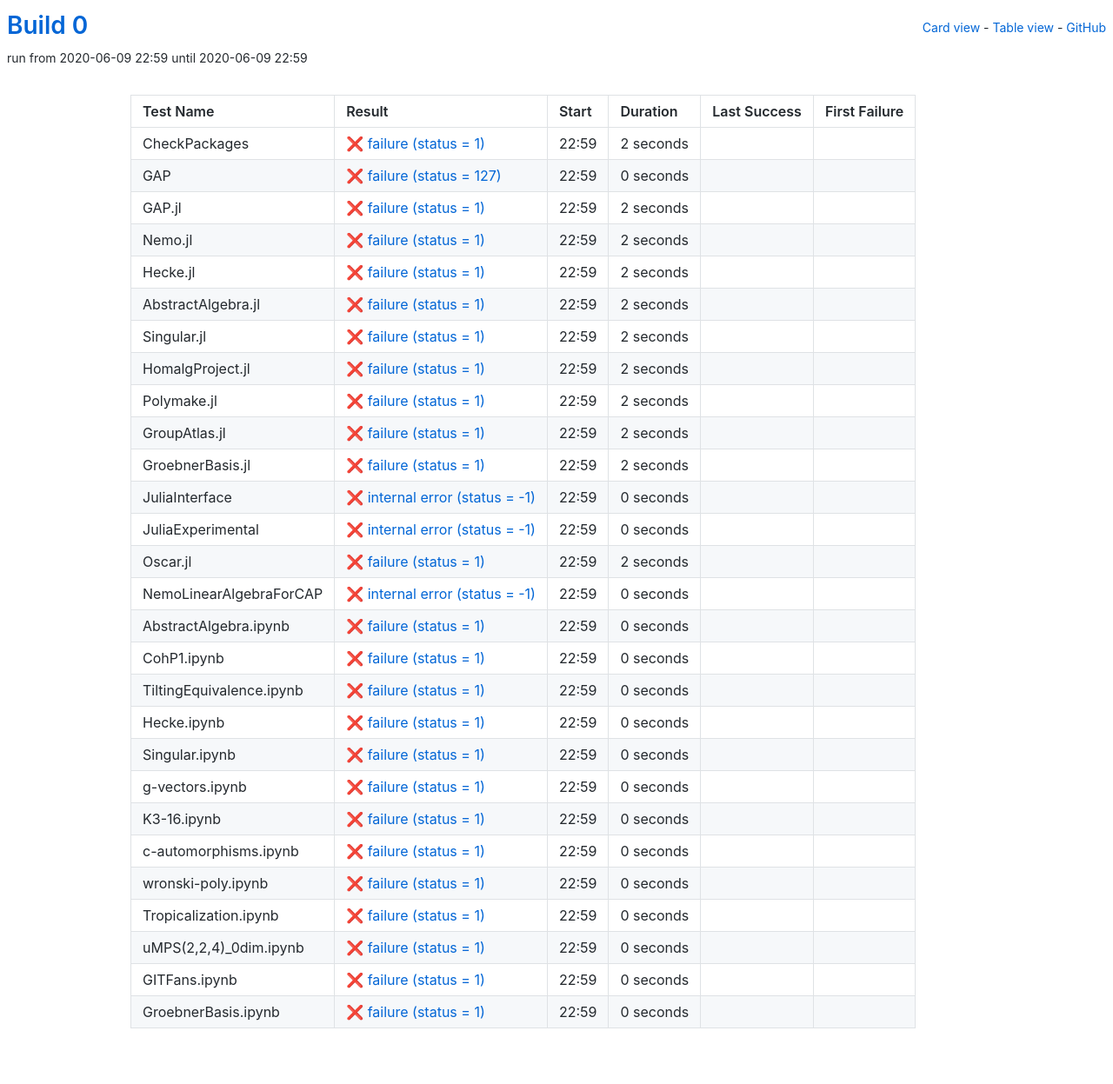
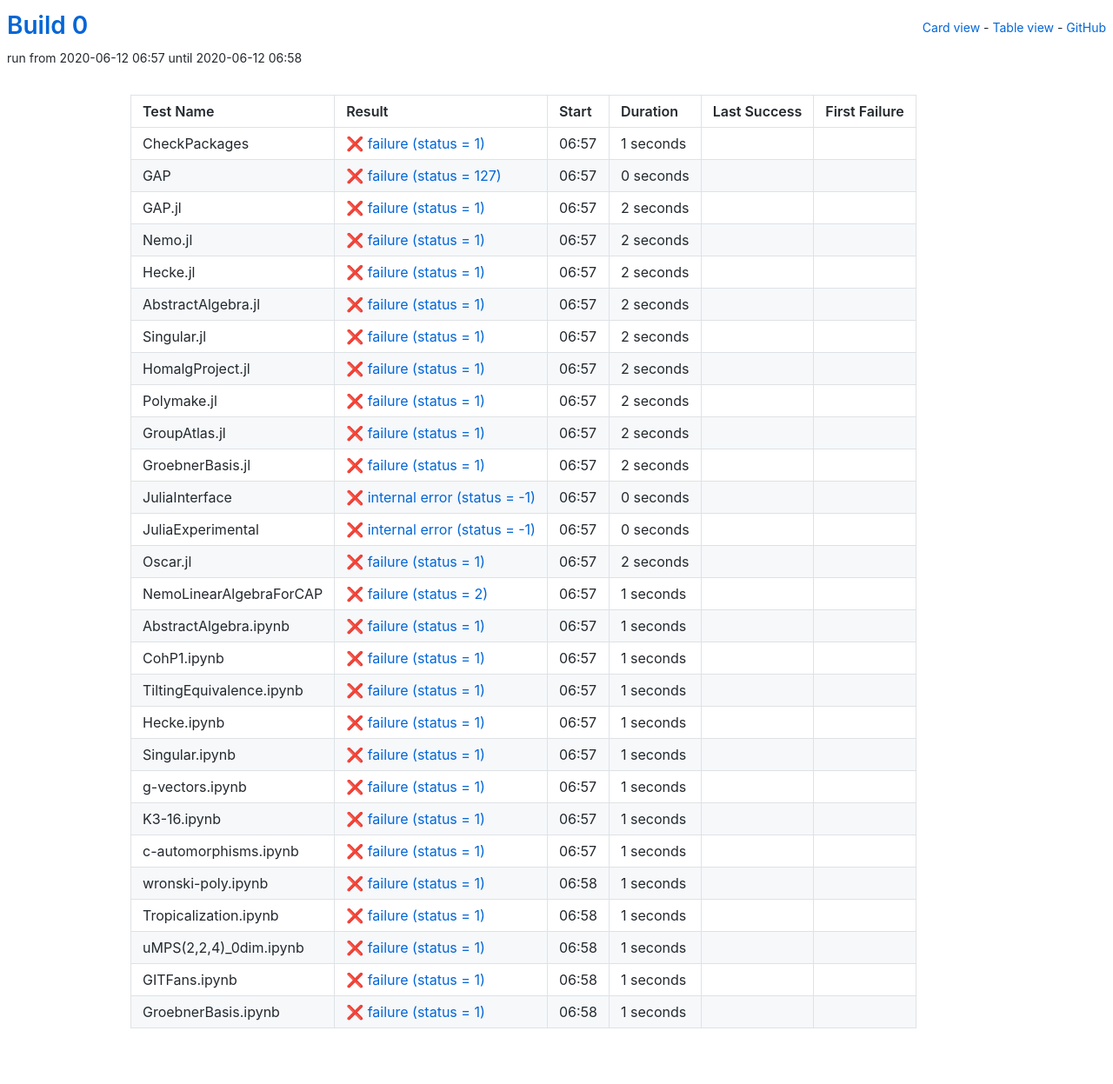
Before and after one commit to rbehrends/oscar-ci-results, a Jekyll site: the page built from table.html, in a window 1280 px wide. Shown: the whole page at 87% size. Built offline with Jekyll 4.4.1, drawn with Linux system fonts in a browser that asks for light colours.

Commit message:
Build #0

```diff
--- a/_data/ci.yml
+++ b/_data/ci.yml
@@ -2,16 +2,18 @@
 build: 0
 build_url: http://localhost:8088/job/oscar/
 job: oscar
+organization: rbehrends
 repo: oscar-ci-results
+repourl: https://github.com/rbehrends/oscar-ci-results
 tests:
 - name: CheckPackages
   id: checkpackages
   log: http://localhost:8088/job/oscar/artifact/logs/build-0/CheckPackages.log
-  start: 2020-06-09 22:59
+  start: 2020-06-12 06:57
   success: false
   exitcode: 1
   status: failure
-  duration: 2
+  duration: 1
   last_success: false
   last_success_url:
   first_failure: false
@@ -19,7 +21,7 @@ tests:
 - name: GAP
   id: gap
   log: http://localhost:8088/job/oscar/artifact/logs/build-0/GAP.log
-  start: 2020-06-09 22:59
+  start: 2020-06-12 06:57
   success: false
   exitcode: 127
   status: failure
@@ -31,7 +33,7 @@ tests:
 - name: GAP.jl
   id: gap-jl
   log: http://localhost:8088/job/oscar/artifact/logs/build-0/GAP.jl.log
-  start: 2020-06-09 22:59
+  start: 2020-06-12 06:57
   success: false
   exitcode: 1
   status: failure
@@ -43,7 +45,7 @@ tests:
 - name: Nemo.jl
   id: nemo-jl
   log: http://localhost:8088/job/oscar/artifact/logs/build-0/Nemo.jl.log
-  start: 2020-06-09 22:59
+  start: 2020-06-12 06:57
   success: false
   exitcode: 1
   status: failure
@@ -55,7 +57,7 @@ tests:
 - name: Hecke.jl
   id: hecke-jl
   log: http://localhost:8088/job/oscar/artifact/logs/build-0/Hecke.jl.log
-  start: 2020-06-09 22:59
+  start: 2020-06-12 06:57
   success: false
   exitcode: 1
   status: failure
@@ -67,7 +69,7 @@ tests:
 - name: AbstractAlgebra.jl
   id: abstractalgebra-jl
   log: http://localhost:8088/job/oscar/artifact/logs/build-0/AbstractAlgebra.jl.log
-  start: 2020-06-09 22:59
+  start: 2020-06-12 06:57
   success: false
   exitcode: 1
   status: failure
@@ -79,7 +81,7 @@ tests:
 - name: Singular.jl
   id: singular-jl
   log: http://localhost:8088/job/oscar/artifact/logs/build-0/Singular.jl.log
-  start: 2020-06-09 22:59
+  start: 2020-06-12 06:57
   success: false
   exitcode: 1
   status: failure
@@ -91,7 +93,7 @@ tests:
 - name: HomalgProject.jl
   id: homalgproject-jl
   log: http://localhost:8088/job/oscar/artifact/logs/build-0/HomalgProject.jl.log
-  start: 2020-06-09 22:59
+  start: 2020-06-12 06:57
   success: false
   exitcode: 1
   status: failure
@@ -103,7 +105,7 @@ tests:
 - name: Polymake.jl
   id: polymake-jl
   log: http://localhost:8088/job/oscar/artifact/logs/build-0/Polymake.jl.log
-  start: 2020-06-09 22:59
+  start: 2020-06-12 06:57
   success: false
   exitcode: 1
   status: failure
@@ -115,7 +117,7 @@ tests:
 - name: GroupAtlas.jl
   id: groupatlas-jl
   log: http://localhost:8088/job/oscar/artifact/logs/build-0/GroupAtlas.jl.log
-  start: 2020-06-09 22:59
+  start: 2020-06-12 06:57
   success: false
   exitcode: 1
   status: failure
@@ -127,7 +129,7 @@ tests:
 - name: GroebnerBasis.jl
   id: groebnerbasis-jl
   log: http://localhost:8088/job/oscar/artifact/logs/build-0/GroebnerBasis.jl.log
-  start: 2020-06-09 22:59
+  start: 2020-06-12 06:57
   success: false
   exitcode: 1
   status: failure
@@ -139,7 +141,7 @@ tests:
 - name: JuliaInterface
   id: juliainterface
   log: http://localhost:8088/job/oscar/artifact/logs/build-0/JuliaInterface.log
-  start: 2020-06-09 22:59
+  start: 2020-06-12 06:57
   success: false
   exitcode: -1
   status: internal error
@@ -151,7 +153,7 @@ tests:
 - name: JuliaExperimental
   id: juliaexperimental
   log: http://localhost:8088/job/oscar/artifact/logs/build-0/JuliaExperimental.log
-  start: 2020-06-09 22:59
+  start: 2020-06-12 06:57
   success: false
   exitcode: -1
   status: internal error
@@ -163,7 +165,7 @@ tests:
 - name: Oscar.jl
   id: oscar-jl
   log: http://localhost:8088/job/oscar/artifact/logs/build-0/Oscar.jl.log
-  start: 2020-06-09 22:59
+  start: 2020-06-12 06:57
   success: false
   exitcode: 1
   status: failure
@@ -175,11 +177,11 @@ tests:
 - name: NemoLinearAlgebraForCAP
   id: nemolinearalgebraforcap
   log: http://localhost:8088/job/oscar/artifact/logs/build-0/NemoLinearAlgebraForCAP.log
-  start: 2020-06-09 22:59
+  start: 2020-06-12 06:57
   success: false
-  exitcode: -1
-  status: internal error
-  duration: 0
+  exitcode: 2
+  status: failure
+  duration: 1
   last_success: false
   last_success_url:
   first_failure: false
@@ -187,11 +189,11 @@ tests:
 - name: AbstractAlgebra.ipynb
   id: abstractalgebra-ipynb
   log: http://localhost:8088/job/oscar/artifact/logs/build-0/AbstractAlgebra.ipynb.log
-  start: 2020-06-09 22:59
+  start: 2020-06-12 06:57
   success: false
   exitcode: 1
   status: failure
-  duration: 0
+  duration: 1
   last_success: false
   last_success_url:
   first_failure: false
@@ -199,11 +201,11 @@ tests:
 - name: CohP1.ipynb
   id: cohp1-ipynb
   log: http://localhost:8088/job/oscar/artifact/logs/build-0/CohP1.ipynb.log
-  start: 2020-06-09 22:59
+  start: 2020-06-12 06:57
   success: false
   exitcode: 1
   status: failure
-  duration: 0
+  duration: 1
   last_success: false
   last_success_url:
   first_failure: false
@@ -211,11 +213,11 @@ tests:
 - name: TiltingEquivalence.ipynb
   id: tiltingequivalence-ipynb
   log: http://localhost:8088/job/oscar/artifact/logs/build-0/TiltingEquivalence.ipynb.log
-  start: 2020-06-09 22:59
+  start: 2020-06-12 06:57
   success: false
   exitcode: 1
   status: failure
-  duration: 0
+  duration: 1
   last_success: false
   last_success_url:
   first_failure: false
@@ -223,11 +225,11 @@ tests:
 - name: Hecke.ipynb
   id: hecke-ipynb
   log: http://localhost:8088/job/oscar/artifact/logs/build-0/Hecke.ipynb.log
-  start: 2020-06-09 22:59
+  start: 2020-06-12 06:57
   success: false
   exitcode: 1
   status: failure
-  duration: 0
+  duration: 1
   last_success: false
   last_success_url:
   first_failure: false
@@ -235,11 +237,11 @@ tests:
 - name: Singular.ipynb
   id: singular-ipynb
   log: http://localhost:8088/job/oscar/artifact/logs/build-0/Singular.ipynb.log
-  start: 2020-06-09 22:59
+  start: 2020-06-12 06:57
   success: false
   exitcode: 1
   status: failure
-  duration: 0
+  duration: 1
   last_success: false
   last_success_url:
   first_failure: false
@@ -247,11 +249,11 @@ tests:
 - name: g-vectors.ipynb
   id: g-vectors-ipynb
   log: http://localhost:8088/job/oscar/artifact/logs/build-0/g-vectors.ipynb.log
-  start: 2020-06-09 22:59
+  start: 2020-06-12 06:57
   success: false
   exitcode: 1
   status: failure
-  duration: 0
+  duration: 1
   last_success: false
   last_success_url:
   first_failure: false
@@ -259,11 +261,11 @@ tests:
 - name: K3-16.ipynb
   id: k3-16-ipynb
   log: http://localhost:8088/job/oscar/artifact/logs/build-0/K3-16.ipynb.log
-  start: 2020-06-09 22:59
+  start: 2020-06-12 06:57
   success: false
   exitcode: 1
   status: failure
-  duration: 0
+  duration: 1
   last_success: false
   last_success_url:
   first_failure: false
@@ -271,11 +273,11 @@ tests:
 - name: c-automorphisms.ipynb
   id: c-automorphisms-ipynb
   log: http://localhost:8088/job/oscar/artifact/logs/build-0/c-automorphisms.ipynb.log
-  start: 2020-06-09 22:59
+  start: 2020-06-12 06:57
   success: false
   exitcode: 1
   status: failure
-  duration: 0
+  duration: 1
   last_success: false
   last_success_url:
   first_failure: false
@@ -283,11 +285,11 @@ tests:
 - name: wronski-poly.ipynb
   id: wronski-poly-ipynb
   log: http://localhost:8088/job/oscar/artifact/logs/build-0/wronski-poly.ipynb.log
-  start: 2020-06-09 22:59
+  start: 2020-06-12 06:58
   success: false
   exitcode: 1
   status: failure
-  duration: 0
+  duration: 1
   last_success: false
   last_success_url:
   first_failure: false
@@ -295,11 +297,11 @@ tests:
 - name: Tropicalization.ipynb
   id: tropicalization-ipynb
   log: http://localhost:8088/job/oscar/artifact/logs/build-0/Tropicalization.ipynb.log
-  start: 2020-06-09 22:59
+  start: 2020-06-12 06:58
   success: false
   exitcode: 1
   status: failure
-  duration: 0
+  duration: 1
   last_success: false
   last_success_url:
   first_failure: false
@@ -307,11 +309,11 @@ tests:
 - name: uMPS(2,2,4)_0dim.ipynb
   id: umps-2-2-4-0dim-ipynb
   log: http://localhost:8088/job/oscar/artifact/logs/build-0/uMPS-2-2-4-_0dim.ipynb.log
-  start: 2020-06-09 22:59
+  start: 2020-06-12 06:58
   success: false
   exitcode: 1
   status: failure
-  duration: 0
+  duration: 1
   last_success: false
   last_success_url:
   first_failure: false
@@ -319,11 +321,11 @@ tests:
 - name: GITFans.ipynb
   id: gitfans-ipynb
   log: http://localhost:8088/job/oscar/artifact/logs/build-0/GITFans.ipynb.log
-  start: 2020-06-09 22:59
+  start: 2020-06-12 06:58
   success: false
   exitcode: 1
   status: failure
-  duration: 0
+  duration: 1
   last_success: false
   last_success_url:
   first_failure: false
@@ -331,11 +333,11 @@ tests:
 - name: GroebnerBasis.ipynb
   id: groebnerbasis-ipynb
   log: http://localhost:8088/job/oscar/artifact/logs/build-0/GroebnerBasis.ipynb.log
-  start: 2020-06-09 22:59
+  start: 2020-06-12 06:58
   success: false
   exitcode: 1
   status: failure
-  duration: 0
+  duration: 1
   last_success: false
   last_success_url:
   first_failure: false
--- a/_layouts/default.html
+++ b/_layouts/default.html
@@ -31,7 +31,7 @@
       </div>
       <div style="float: right; text-align: right; display:inline-block; height: 3rem; line-height: 48px; vertical-align: middle;">
         <a href="index.html">Card view</a> - <a href="table.html">Table view</a>
-       - <a href="https://github.com/oscar-system/{{site.data.ci.repo}}">GitHub</a>
+       - <a href="{{site.data.ci.repourl}}">GitHub</a>
       </div>
       <div style="clear: both">
         {% assign tests = site.data.ci.tests | sort: "start" %}
```
Also changed, not shown: other parts of _layouts/default.html (+3 -3 lines), README.md.
